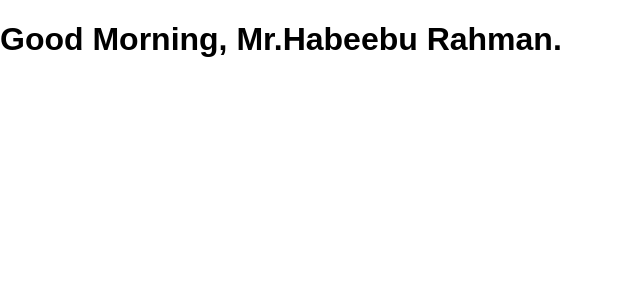
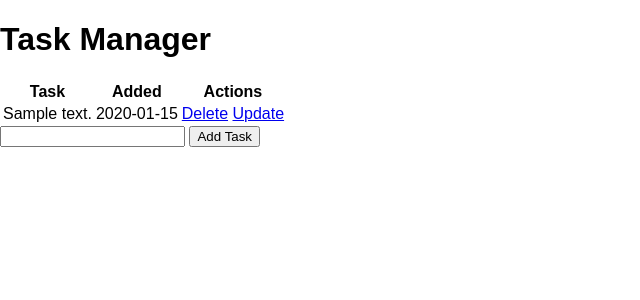
Before and after one commit to Habeeb-Rahman-CA/Crud-API-Flask-Python, a Flask app: template templates/index.html in a window 1280 px wide. Shown: the top 300 px of the page, without its empty margins (0-640 px from the left). Run offline with Flask 3, Linux system fonts and the light colour scheme; the template is opened without the code that fills it: most values are stand-ins (such as "Sample title", 1, 10 or a date in 2020); parts of the project's set-up code (start-up, migrations or seed data) failed here and were passed over.

Commit message:
Added crud using db, sqlite connection, and templates

```diff
--- a/app.py
+++ b/app.py
@@ -1,10 +1,61 @@
-from flask import Flask, render_template
+from flask import Flask, render_template, url_for, request, redirect
+from flask_sqlalchemy import SQLAlchemy
+from datetime import datetime
 
 app = Flask(__name__)
+app.config['SQLALCHEMY_DATABASE_URL'] = 'sqlite:///database.db'
+db = SQLAlchemy(app)
 
-@app.route('/')
+# Model for the Task
+class Todo(db.Model):
+    id = db.Column(db.integer, primary_key=True)
+    content = db.Column(db.String(200), nullable=False)
+    completed = db.Column(db.integer, default=0)
+    date_created = db.Column(db.DateTime, default=datetime.utcnow)
+    def __repr__(self):
+        return '<Task %r>' % self.id
+
+# Route for Adding and Retrieving Tasks
+@app.route('/', methods=['POST', 'GET'])
 def index():
-    return render_template('index.html')
+    if request.method == 'POST':
+        task_content = request.form['content']
+        new_task = Todo(content=task_content)
+        try:
+            db.session.add(new_task)
+            db.session.commit()
+            return redirect('/')
+        except:
+            return 'There is an issue adding your task'
+    else:
+        tasks = Todo.query.order_by(Todo.date_created).all()
+        return render_template('index.html', tasks=tasks)
+
+# Route for Deleting Task
+@app.route('/delete/<int:id>')
+def delete(id):
+    task_to_delete = Todo.query.get_or_404(id)
+    try:
+        db.session.delete(task_to_delete)
+        db.session.commit()
+        return redirect('/')
+    except:
+        return 'There is an issue deleting that task'
+
+# Route for Updating Task
+@app.route('/update/<int:id>', methods=['GET', 'POST'])
+def update(id):
+    task = Todo.query.get_or_404(id)
+    if request.method == 'POST':
+        task.content = request.form['content']
+        try:
+            db.session.commit()
+            return redirect('/')
+        except:
+            return 'There is an issue updating that task'
+    else:
+        return render_template('update.html', task=task)
+    return ''
 
 if __name__ == "__main__":
     app.run(debug=True)
--- a/static/css/style.css
+++ b/static/css/style.css
@@ -1,5 +1,4 @@
 body{
     margin: 0;
     font-family: sans-serif;
-
 }
--- a/templates/index.html
+++ b/templates/index.html
@@ -1,9 +1,36 @@
 {% extends 'base.html' %}
 
 {% block head %}
-
+<title>Task Manager</title>
 {% endblock %}
 
 {% block body %}
-<h1>Good Morning, Mr.Habeebu Rahman.</h1>
+<div class="content">
+  <h1>Task Manager</h1>
+  {% if tasks|length < 1 %}
+  <h4>There are no tasks, Create one below!</h4>
+  {% else %}
+  <table>
+    <tr>
+      <th>Task</th>
+      <th>Added</th>
+      <th>Actions</th>
+    </tr>
+    {% for task in tasks %}
+    <tr>
+      <td>{{task.content}}</td>
+      <td>{{task.date_created.date()}}</td>
+      <td>
+        <a href="/delete/{{task.id}}">Delete</a>
+        <a href="/update/{{task.id}}">Update</a>
+      </td>
+    </tr>
+    {% endfor %}
+  </table>
+  {% endif %}
+  <form action="/" method="POST">
+    <input type="text" name="content" id="content">
+    <input type="submit" value="Add Task">
+  </form>
+</div>
 {% endblock %}
```
Also changed, not shown: templates/update.html (added, +15 -0 lines).
